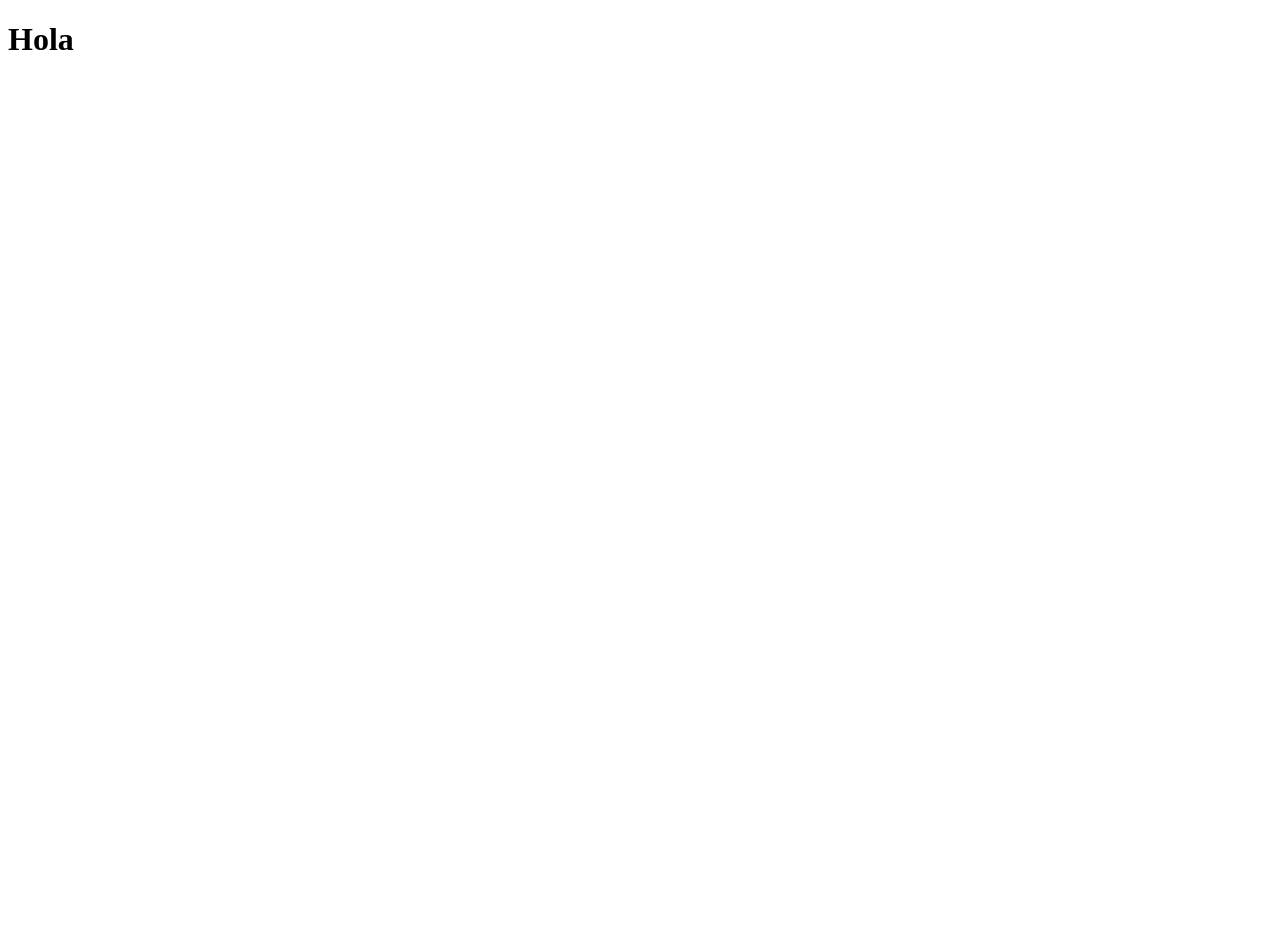
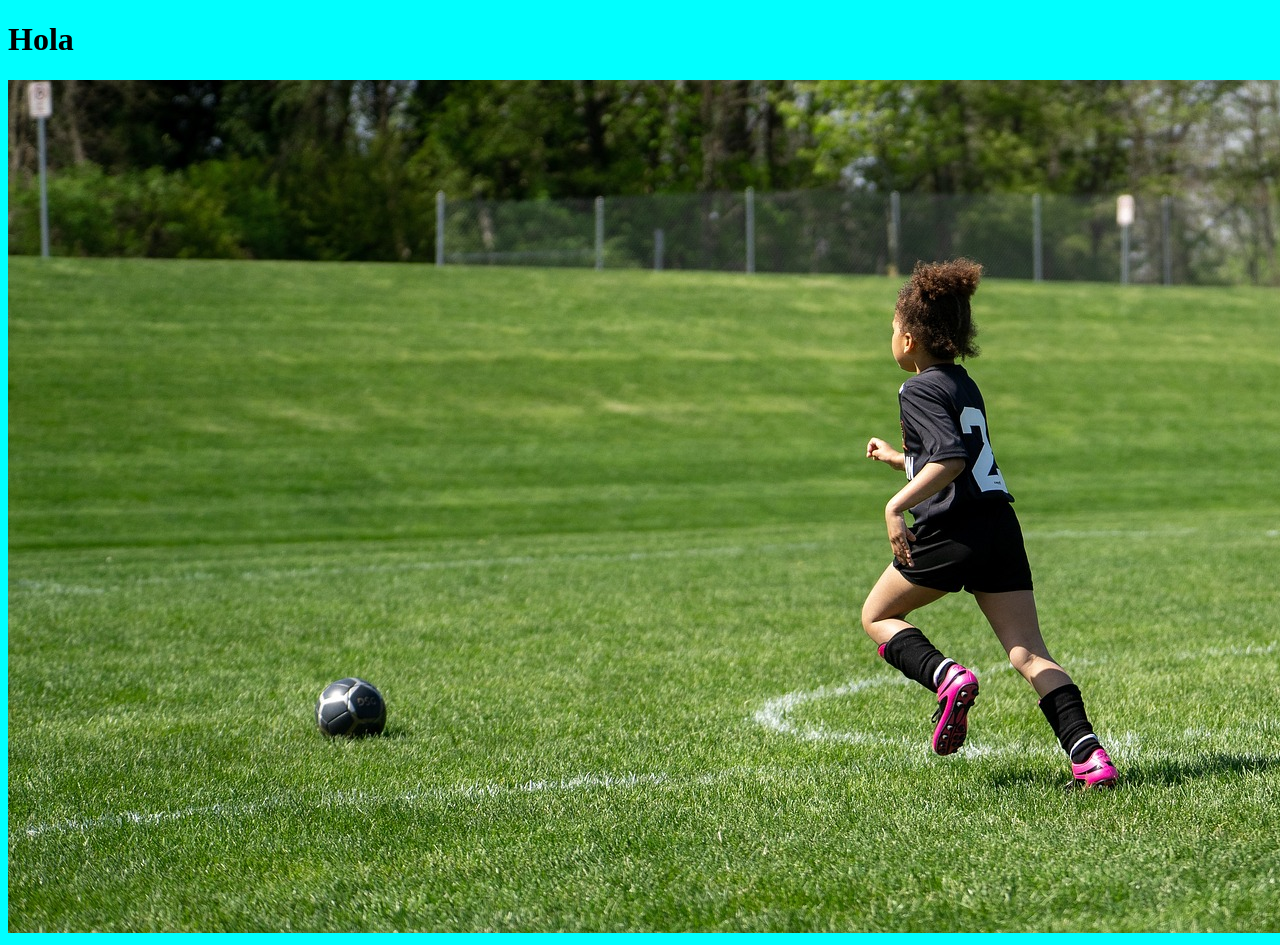
Before and after one commit to cristinazyr/Repaso, a plain HTML site: page index.html in a window 1280 px wide. Before the commit the page ends 800 px from the top, so only its background shows below. Drawn offline with Linux system fonts and the light colour scheme.

Commit message:
añado imagenes y ficheros de css

```diff
--- /dev/null
+++ b/css/main.css
@@ -0,0 +1,3 @@
+body{
+    background-color: aqua;
+}
--- a/index.html
+++ b/index.html
@@ -4,6 +4,7 @@
 <head>
     <meta charset="UTF-8">
     <meta name="viewport" content="width=device-width, initial-scale=1.0">
+    <link rel="stylesheet" href="./css/main.css">
     <title>Holis</title>
 </head>
 
@@ -11,7 +12,7 @@
     <h1>Hola
 
     </h1>
-
+    <img src="./images/cover.jpeg" alt="">
 </body>
 
 </html>
```
Also changed, not shown: images/cover.jpeg (added).
